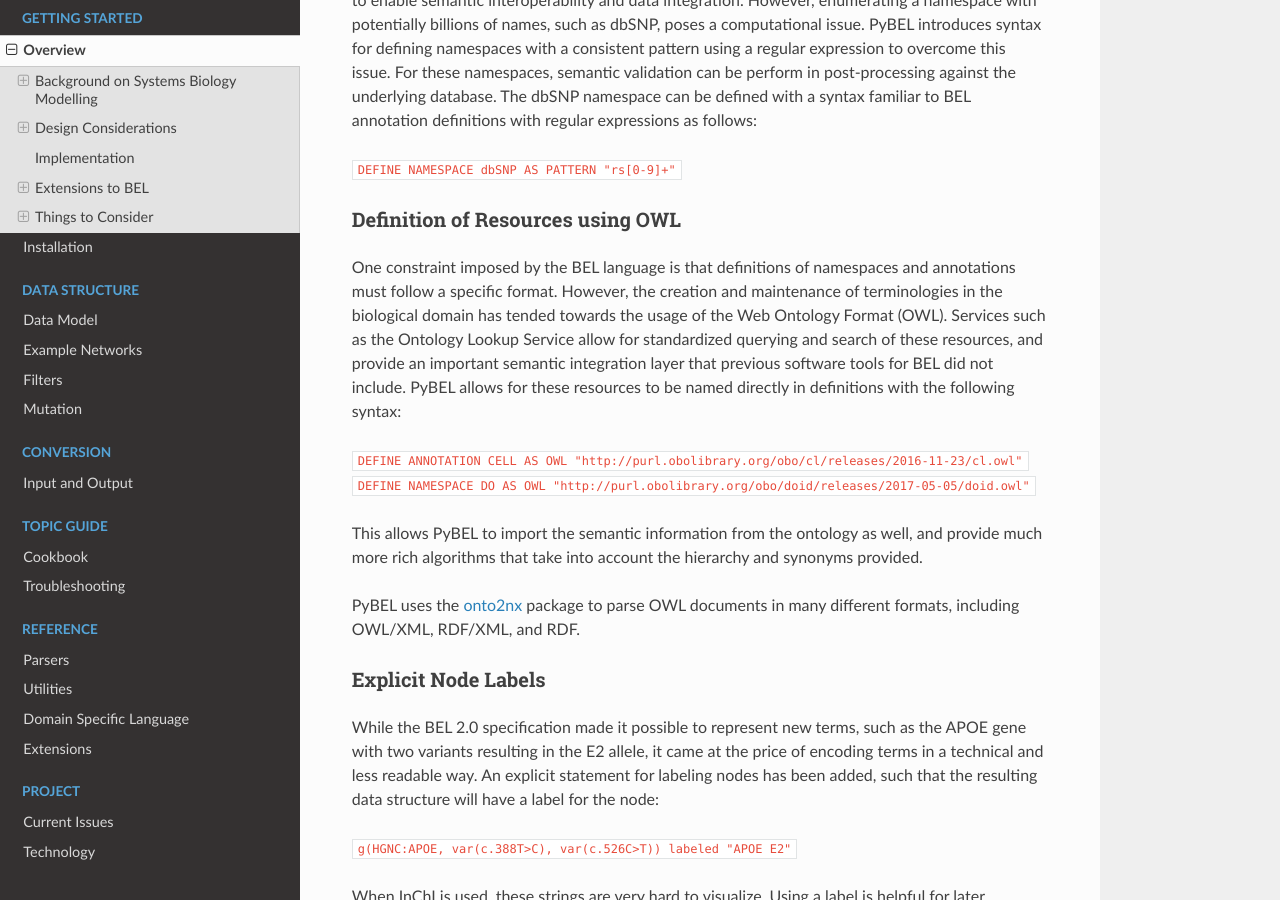
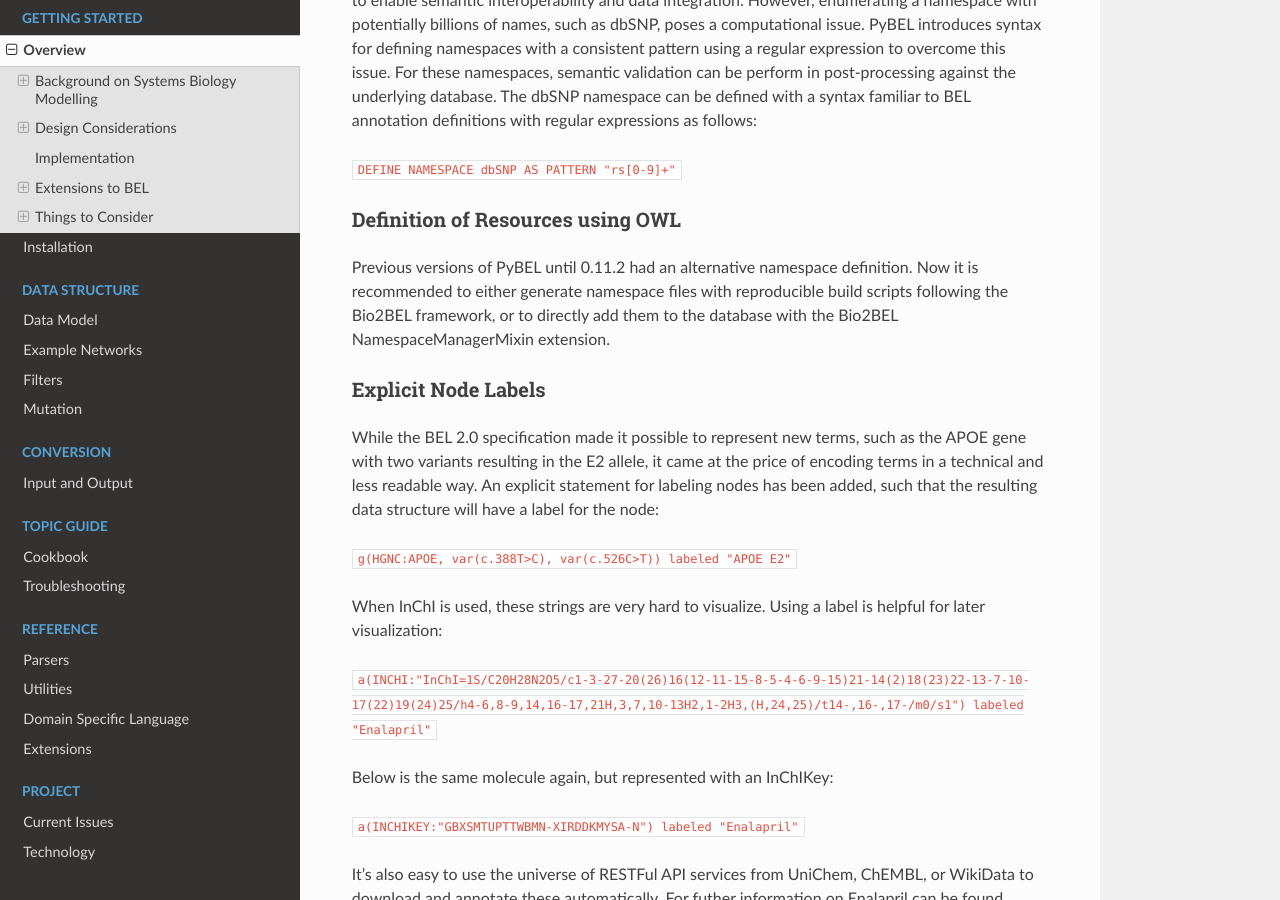
Before and after one commit to pybel/pybel, a Sphinx documentation site: the page built from docs/source/overview.rst, in a window 1280 px wide and 900 px high, scrolled down 2525 px. Built offline with Sphinx 7.4.7 and the Read the Docs theme 2.0.0, drawn with Linux system fonts in a browser that asks for light colours; pages that are not in the unit, such as notebooks, are missing from menus.

Commit message:
Remove last owl-related code

```diff
--- a/docs/source/overview.rst
+++ b/docs/source/overview.rst
@@ -108,20 +108,9 @@ definitions with regular expressions as follows:
 
 Definition of Resources using OWL
 ~~~~~~~~~~~~~~~~~~~~~~~~~~~~~~~~~
-One constraint imposed by the BEL language is that definitions of namespaces and annotations must follow a specific
-format. However, the creation and maintenance of terminologies in the biological domain has tended towards the usage
-of the Web Ontology Format (OWL). Services such as the Ontology Lookup Service allow for standardized querying and
-search of these resources, and provide an important semantic integration layer that previous software tools for BEL
-did not include. PyBEL allows for these resources to be named directly in definitions with the following syntax:
-
-``DEFINE ANNOTATION CELL AS OWL "http://purl.obolibrary.org/obo/cl/releases/2016-11-23/cl.owl"``
-``DEFINE NAMESPACE DO AS OWL "http://purl.obolibrary.org/obo/doid/releases/2017-05-05/doid.owl"``
-
-This allows PyBEL to import the semantic information from the ontology as well, and provide much more rich
-algorithms that take into account the hierarchy and synonyms provided.
-
-PyBEL uses the `onto2nx <https://github.com/cthoyt/onto2nx>`_ package to parse OWL documents in many different
-formats, including OWL/XML, RDF/XML, and RDF.
+Previous versions of PyBEL until 0.11.2 had an alternative namespace definition. Now it is recommended to either
+generate namespace files with reproducible build scripts following the Bio2BEL framework, or to directly add them to
+the database with the Bio2BEL NamespaceManagerMixin extension.
 
 Explicit Node Labels
 ~~~~~~~~~~~~~~~~~~~~
```
Also changed, not shown: 1 other file.
